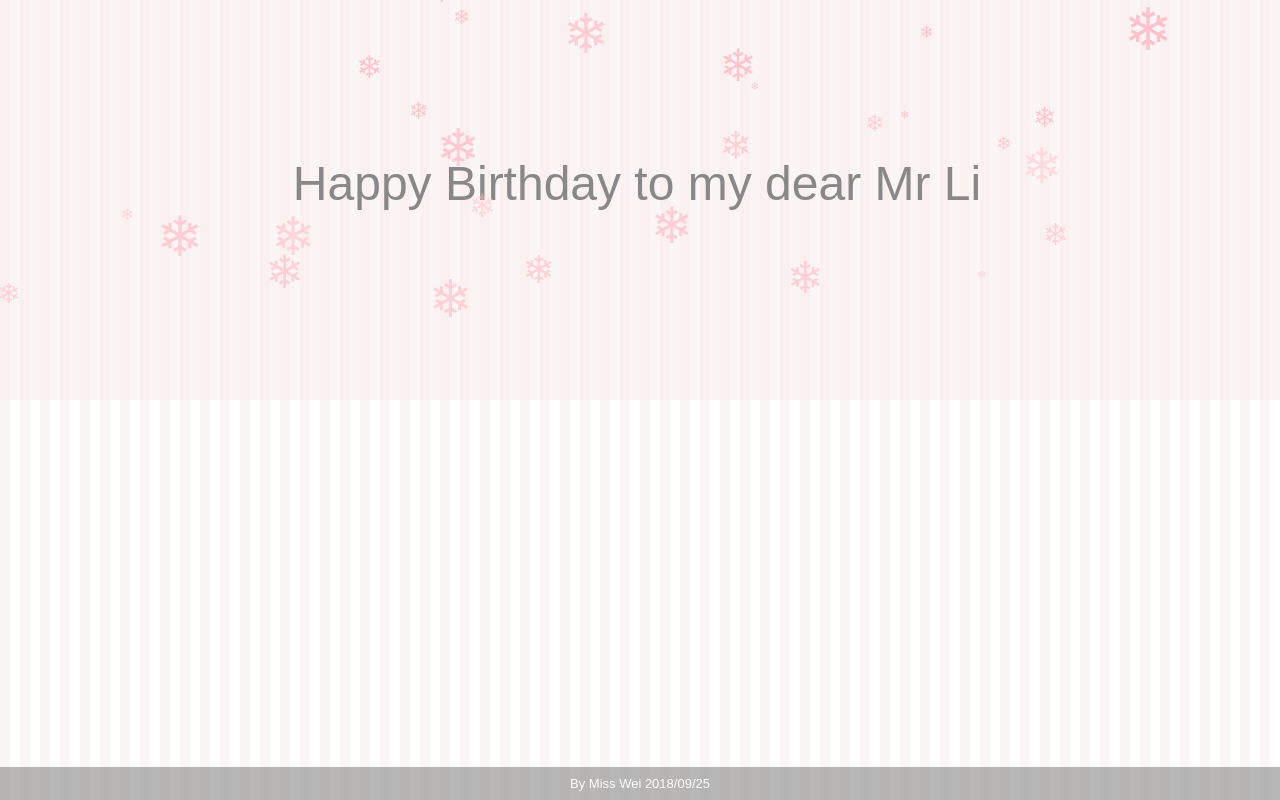
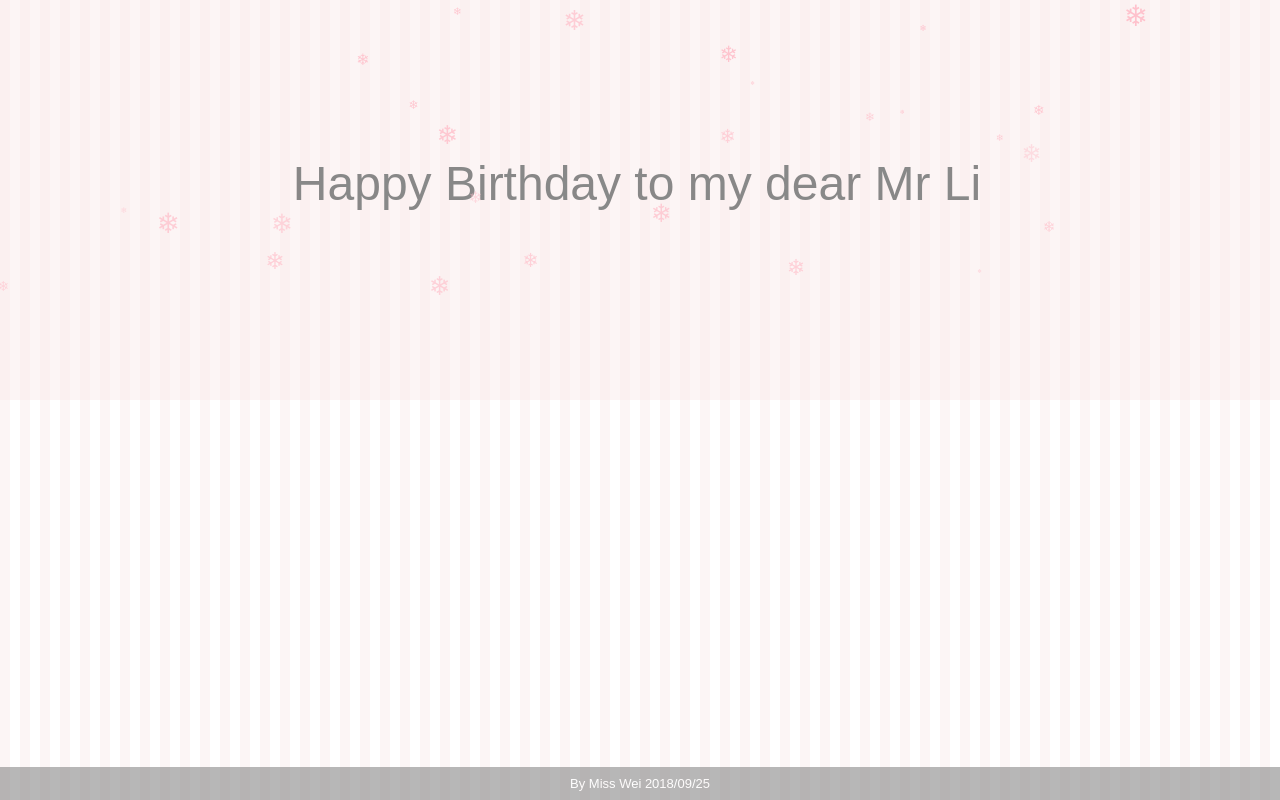
Before and after one commit to XueLing666/HappyBirthday, a plain HTML site: page index.html in a window 1280 px wide. Drawn offline with Linux system fonts and the light colour scheme.

Commit message:
wxl 改变雪花大小

```diff
--- a/index.html
+++ b/index.html
@@ -11,8 +11,8 @@
 		<script>
 			$(function(){
 				$.fn.snow({
-					minSize: 10,    //雪花的最小尺寸
-					maxSize: 50, 	//雪花的最大尺寸
+					minSize: 5,    //雪花的最小尺寸
+					maxSize: 25, 	//雪花的最大尺寸
 					newOn: 150		//雪花出现的频率 这个数值越小雪花越多
 				});
 			});
```
